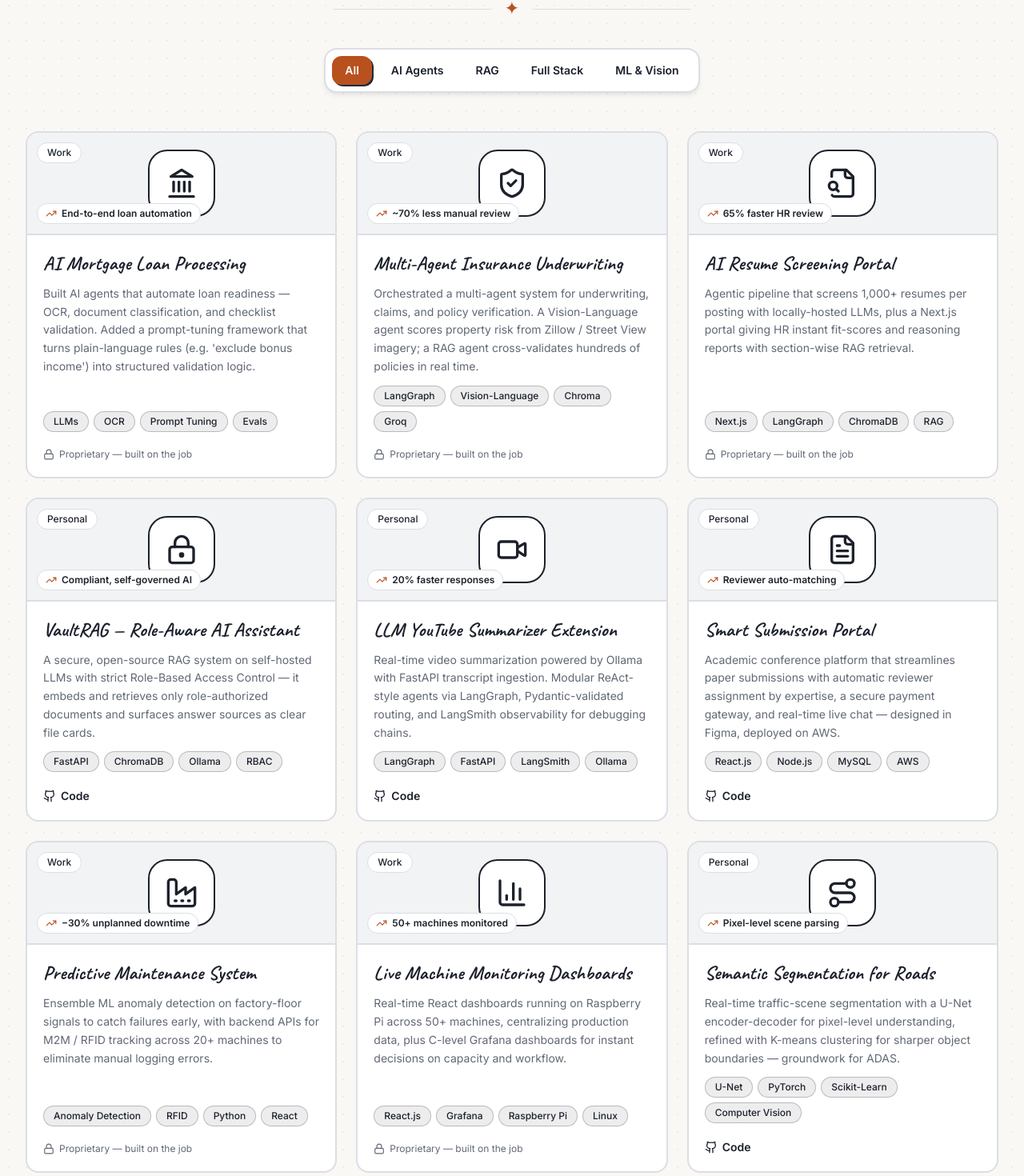
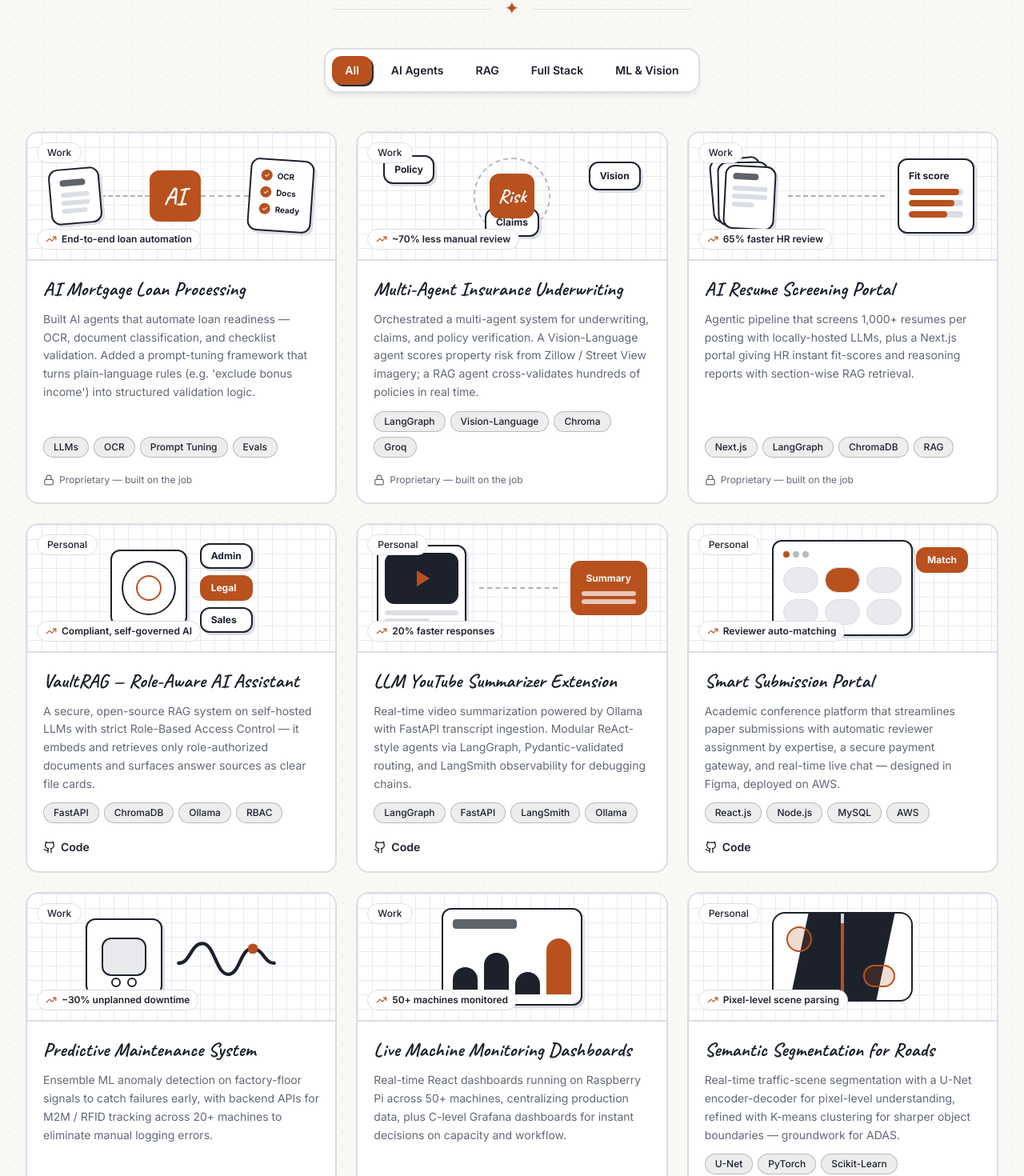
Before and after one commit to shashank1730/Portfolio-Website, a React (Vite) app: page / in a window 1280 px wide. Shown: the part 2688-4158 px from the top of the page at 80% size. Built offline with nearby package versions, Linux system fonts and the light colour scheme.

Commit message:
Replace project icons with custom workflow visuals
Co-authored-by: shashank nallabothu <shashank1730@users.noreply.github.com>

```diff
--- a/src/components/ProjectsSection.tsx
+++ b/src/components/ProjectsSection.tsx
@@ -1,33 +1,201 @@
 import { useState } from "react";
 import {
-  BarChart3,
   ExternalLink,
-  Factory,
-  FileSearch,
-  FileText,
   Github,
-  Landmark,
   Lock,
-  LockKeyhole,
-  Route,
-  ShieldCheck,
   TrendingUp,
-  Video,
-  type LucideIcon,
 } from "lucide-react";
 import { buildMailto } from "@/lib/site";
+
+type VisualVariant =
+  | "loan"
+  | "insurance"
+  | "resume"
+  | "vault"
+  | "youtube"
+  | "portal"
+  | "maintenance"
+  | "dashboard"
+  | "road";
 
 type Project = {
   title: string;
   description: string;
   tags: string[];
   category: string;
-  icon: LucideIcon;
+  visual: VisualVariant;
   impact: string;
   kind: "Work" | "Personal";
   liveUrl?: string;
   githubUrl?: string;
   confidential?: boolean;
+};
+
+const ProjectVisual = ({ variant }: { variant: VisualVariant }) => {
+  const nodeClass =
+    "rounded-xl border-2 border-foreground bg-card shadow-[3px_3px_0px_0px_hsl(var(--border))]";
+  const accentNode = "rounded-xl border-2 border-primary bg-primary text-primary-foreground";
+  const connector = "h-0.5 flex-1 border-t-2 border-dashed border-foreground/35";
+
+  const visuals: Record<VisualVariant, JSX.Element> = {
+    loan: (
+      <div className="relative flex h-full items-center justify-center px-7">
+        <div className={`${nodeClass} w-16 rotate-[-5deg] p-3 transition-transform duration-300 group-hover:-translate-y-1`}>
+          <div className="mb-2 h-2 w-8 rounded bg-foreground/70" />
+          <div className="space-y-1">
+            <div className="h-1.5 rounded bg-border" />
+            <div className="h-1.5 rounded bg-border" />
+            <div className="h-1.5 w-8 rounded bg-border" />
+          </div>
+        </div>
+        <div className={connector} />
+        <div className={`${accentNode} grid h-16 w-16 place-items-center font-display text-3xl font-bold transition-transform duration-300 group-hover:scale-110`}>
+          AI
+        </div>
+        <div className={connector} />
+        <div className={`${nodeClass} w-20 rotate-[4deg] p-3 transition-transform duration-300 group-hover:-translate-y-1`}>
+          {["OCR", "Docs", "Ready"].map((item) => (
+            <div key={item} className="mb-1.5 flex items-center gap-1.5 text-[0.62rem] font-bold">
+              <span className="grid h-3.5 w-3.5 place-items-center rounded-full bg-primary text-[0.5rem] text-primary-foreground">✓</span>
+              {item}
+            </div>
+          ))}
+        </div>
+      </div>
+    ),
+    insurance: (
+      <div className="relative flex h-full items-center justify-center">
+        <div className="absolute h-24 w-24 rounded-full border-2 border-dashed border-foreground/30 transition-transform duration-500 group-hover:rotate-45" />
+        <div className="absolute h-14 w-14 rounded-full border-2 border-primary/60" />
+        <div className={`${accentNode} z-10 grid h-14 w-14 place-items-center font-display text-2xl font-bold`}>Risk</div>
+        <div className={`${nodeClass} absolute left-8 top-7 px-3 py-2 text-xs font-bold transition-transform duration-300 group-hover:-translate-x-1`}>Policy</div>
+        <div className={`${nodeClass} absolute right-8 top-9 px-3 py-2 text-xs font-bold transition-transform duration-300 group-hover:translate-x-1`}>Vision</div>
+        <div className={`${nodeClass} absolute bottom-7 px-3 py-2 text-xs font-bold transition-transform duration-300 group-hover:translate-y-1`}>Claims</div>
+      </div>
+    ),
+    resume: (
+      <div className="relative flex h-full items-center justify-center gap-4 px-7">
+        <div className="relative h-24 w-20">
+          {[0, 1, 2].map((i) => (
+            <div
+              key={i}
+              className={`${nodeClass} absolute h-20 w-16 p-2 transition-transform duration-300 group-hover:-translate-y-1`}
+              style={{ left: i * 8, top: i * 5, transform: `rotate(${i * 4 - 5}deg)` }}
+            >
+              <div className="mb-2 h-2 w-8 rounded bg-foreground/70" />
+              <div className="space-y-1">
+                <div className="h-1.5 rounded bg-border" />
+                <div className="h-1.5 rounded bg-border" />
+                <div className="h-1.5 w-7 rounded bg-border" />
+              </div>
+            </div>
+          ))}
+        </div>
+        <div className={connector} />
+        <div className={`${nodeClass} w-24 p-3`}>
+          <p className="mb-2 text-xs font-bold">Fit score</p>
+          {[92, 84, 71].map((width) => (
+            <div key={width} className="mb-1.5 h-2 overflow-hidden rounded-full bg-border">
+              <div className="h-full rounded-full bg-primary transition-all duration-500 group-hover:w-full" style={{ width: `${width}%` }} />
+            </div>
+          ))}
+        </div>
+      </div>
+    ),
+    vault: (
+      <div className="relative flex h-full items-center justify-center gap-4">
+        <div className={`${nodeClass} h-24 w-24 rounded-full p-3 transition-transform duration-500 group-hover:rotate-12`}>
+          <div className="grid h-full place-items-center rounded-full border-2 border-foreground">
+            <div className="h-8 w-8 rounded-full border-2 border-primary" />
+          </div>
+        </div>
+        <div className="space-y-2">
+          {["Admin", "Legal", "Sales"].map((role) => (
+            <div key={role} className={`${role === "Legal" ? accentNode : nodeClass} px-3 py-1.5 text-xs font-bold`}>
+              {role}
+            </div>
+          ))}
+        </div>
+      </div>
+    ),
+    youtube: (
+      <div className="relative flex h-full items-center justify-center gap-4 px-6">
+        <div className={`${nodeClass} w-28 p-2`}>
+          <div className="grid h-16 place-items-center rounded-xl border-2 border-foreground bg-foreground">
+            <div className="ml-1 h-0 w-0 border-y-[10px] border-l-[16px] border-y-transparent border-l-primary" />
+          </div>
+          <div className="mt-2 space-y-1">
+            <div className="h-1.5 rounded bg-border" />
+            <div className="h-1.5 w-14 rounded bg-border" />
+          </div>
+        </div>
+        <div className={connector} />
+        <div className={`${accentNode} w-24 p-3 text-center text-xs font-bold transition-transform duration-300 group-hover:-rotate-3`}>
+          Summary
+          <div className="mt-2 space-y-1">
+            <div className="h-1.5 rounded bg-primary-foreground/70" />
+            <div className="h-1.5 rounded bg-primary-foreground/70" />
+          </div>
+        </div>
+      </div>
+    ),
+    portal: (
+      <div className="relative flex h-full items-center justify-center px-7">
+        <div className={`${nodeClass} w-44 p-3 transition-transform duration-300 group-hover:-translate-y-1`}>
+          <div className="mb-3 flex gap-1">
+            <span className="h-2 w-2 rounded-full bg-primary" />
+            <span className="h-2 w-2 rounded-full bg-foreground/30" />
+            <span className="h-2 w-2 rounded-full bg-foreground/30" />
+          </div>
+          <div className="grid grid-cols-3 gap-2">
+            {[1, 2, 3, 4, 5, 6].map((i) => (
+              <div key={i} className={`h-8 rounded-lg border border-border ${i === 2 ? "bg-primary" : "bg-secondary"}`} />
+            ))}
+          </div>
+        </div>
+        <div className={`${accentNode} absolute right-9 top-7 px-3 py-1.5 text-xs font-bold`}>Match</div>
+      </div>
+    ),
+    maintenance: (
+      <div className="relative flex h-full items-center justify-center gap-4 px-7">
+        <div className={`${nodeClass} grid h-24 w-24 place-items-center`}>
+          <div className="h-12 w-14 rounded-xl border-2 border-foreground bg-secondary" />
+          <div className="absolute mt-16 flex gap-2">
+            <span className="h-3 w-3 rounded-full border-2 border-foreground bg-card" />
+            <span className="h-3 w-3 rounded-full border-2 border-foreground bg-card" />
+          </div>
+        </div>
+        <svg viewBox="0 0 120 55" className="h-20 w-32 overflow-visible">
+          <path d="M4 35 C18 35 18 12 32 12 S48 48 62 48 S76 18 90 18 S104 35 116 35" fill="none" stroke="hsl(var(--foreground))" strokeWidth="4" strokeLinecap="round" />
+          <circle cx="91" cy="18" r="6" fill="hsl(var(--primary))" className="transition-transform duration-300 group-hover:scale-125" />
+        </svg>
+      </div>
+    ),
+    dashboard: (
+      <div className="relative flex h-full items-center justify-center px-7">
+        <div className={`${nodeClass} w-44 p-3`}>
+          <div className="mb-3 h-3 w-20 rounded bg-foreground/70" />
+          <div className="grid grid-cols-4 items-end gap-2">
+            {[34, 52, 28, 70].map((height, i) => (
+              <div key={height} className={`${i === 3 ? "bg-primary" : "bg-foreground"} rounded-t-lg transition-all duration-500 group-hover:h-20`} style={{ height }} />
+            ))}
+          </div>
+        </div>
+      </div>
+    ),
+    road: (
+      <div className="relative flex h-full items-center justify-center">
+        <div className="relative h-28 w-44 overflow-hidden rounded-2xl border-2 border-foreground bg-card">
+          <div className="absolute inset-x-8 top-0 h-full skew-x-[-12deg] bg-foreground" />
+          <div className="absolute left-1/2 top-0 h-full w-1 -translate-x-1/2 bg-card/80 [background-image:linear-gradient(to_bottom,transparent_0_12px,hsl(var(--primary))_12px_24px)]" />
+          <div className="absolute left-4 top-4 h-8 w-8 rounded-lg border-2 border-primary bg-primary/20 transition-transform duration-300 group-hover:translate-x-4" />
+          <div className="absolute bottom-4 right-5 h-7 w-10 rounded-lg border-2 border-primary bg-primary/20 transition-transform duration-300 group-hover:-translate-x-4" />
+        </div>
+      </div>
+    ),
+  };
+
+  return visuals[variant];
 };
 
 const ProjectsSection = () => {
@@ -42,7 +210,7 @@ const ProjectsSection = () => {
         "Built AI agents that automate loan readiness — OCR, document classification, and checklist validation. Added a prompt-tuning framework that turns plain-language rules (e.g. 'exclude bonus income') into structured validation logic.",
       tags: ["LLMs", "OCR", "Prompt Tuning", "Evals"],
       category: "AI Agents",
-      icon: Landmark,
+      visual: "loan",
       impact: "End-to-end loan automation",
       kind: "Work",
       confidential: true,
@@ -53,7 +221,7 @@ const ProjectsSection = () => {
         "Orchestrated a multi-agent system for underwriting, claims, and policy verification. A Vision-Language agent scores property risk from Zillow / Street View imagery; a RAG agent cross-validates hundreds of policies in real time.",
       tags: ["LangGraph", "Vision-Language", "Chroma", "Groq"],
       category: "AI Agents",
-      icon: ShieldCheck,
+      visual: "insurance",
       impact: "~70% less manual review",
       kind: "Work",
       confidential: true,
@@ -64,7 +232,7 @@ const ProjectsSection = () => {
         "Agentic pipeline that screens 1,000+ resumes per posting with locally-hosted LLMs, plus a Next.js portal giving HR instant fit-scores and reasoning reports with section-wise RAG retrieval.",
       tags: ["Next.js", "LangGraph", "ChromaDB", "RAG"],
       category: "Full Stack",
-      icon: FileSearch,
+      visual: "resume",
       impact: "65% faster HR review",
       kind: "Work",
       confidential: true,
@@ -75,7 +243,7 @@ const ProjectsSection = () => {
         "A secure, open-source RAG system on self-hosted LLMs with strict Role-Based Access Control — it embeds and retrieves only role-authorized documents and surfaces answer sources as clear file cards.",
       tags: ["FastAPI", "ChromaDB", "Ollama", "RBAC"],
       category: "RAG",
-      icon: LockKeyhole,
+      visual: "vault",
       impact: "Compliant, self-governed AI",
       kind: "Personal",
       githubUrl: "https://github.com/shashank1730",
@@ -86,7 +254,7 @@ const ProjectsSection = () => {
         "Real-time video summarization powered by Ollama with FastAPI transcript ingestion. Modular ReAct-style agents via LangGraph, Pydantic-validated routing, and LangSmith observability for debugging chains.",
       tags: ["LangGraph", "FastAPI", "LangSmith", "Ollama"],
       category: "RAG",
-      icon: Video,
+      visual: "youtube",
       impact: "20% faster responses",
       kind: "Personal",
       githubUrl: "https://github.com/shashank1730",
@@ -97,7 +265,7 @@ const ProjectsSection = () => {
         "Academic conference platform that streamlines paper submissions with automatic reviewer assignment by expertise, a secure payment gateway, and real-time live chat — designed in Figma, deployed on AWS.",
       tags: ["React.js", "Node.js", "MySQL", "AWS"],
       category: "Full Stack",
-      icon: FileText,
+      visual: "portal",
       impact: "Reviewer auto-matching",
       kind: "Personal",
       githubUrl: "https://github.com/shashank1730",
@@ -108,7 +276,7 @@ const ProjectsSection = () => {
         "Ensemble ML anomaly detection on factory-floor signals to catch failures early, with backend APIs for M2M / RFID tracking across 20+ machines to eliminate manual logging errors.",
       tags: ["Anomaly Detection", "RFID", "Python", "React"],
       category: "ML & Vision",
-      icon: Factory,
+      visual: "maintenance",
       impact: "−30% unplanned downtime",
       kind: "Work",
       confidential: true,
@@ -119,7 +287,7 @@ const ProjectsSection = () => {
         "Real-time React dashboards running on Raspberry Pi across 50+ machines, centralizing production data, plus C-level Grafana dashboards for instant decisions on capacity and workflow.",
       tags: ["React.js", "Grafana", "Raspberry Pi", "Linux"],
       category: "Full Stack",
-      icon: BarChart3,
+      visual: "dashboard",
       impact: "50+ machines monitored",
       kind: "Work",
       confidential: true,
@@ -130,7 +298,7 @@ const ProjectsSection = () => {
         "Real-time traffic-scene segmentation with a U-Net encoder-decoder for pixel-level understanding, refined with K-means clustering for sharper object boundaries — groundwork for ADAS.",
       tags: ["U-Net", "PyTorch", "Scikit-Learn", "Computer Vision"],
       category: "ML & Vision",
-      icon: Route,
+      visual: "road",
       impact: "Pixel-level scene parsing",
       kind: "Personal",
       githubUrl: "https://github.com/shashank1730",
@@ -178,19 +346,15 @@ const ProjectsSection = () => {
 
         {/* Projects Grid */}
         <div className="grid sm:grid-cols-2 lg:grid-cols-3 gap-6">
-          {filteredProjects.map((project, index) => {
-            const ProjectIcon = project.icon;
-            return (
+          {filteredProjects.map((project, index) => (
             <article
               key={index}
               className="sketch-card group flex flex-col p-0 overflow-hidden animate-fade-up"
               style={{ animationDelay: `${index * 60}ms` }}
             >
               {/* Header band */}
-              <div className="relative h-32 border-b-2 border-border bg-secondary/55 flex items-center justify-center">
-                <div className="rounded-3xl border-2 border-foreground bg-card p-5 transition-transform duration-300 group-hover:scale-110 group-hover:-rotate-6 group-hover:shadow-[5px_5px_0px_0px_hsl(var(--foreground))]">
-                  <ProjectIcon className="h-10 w-10 text-foreground" />
-                </div>
+              <div className="relative h-40 border-b-2 border-border bg-[linear-gradient(90deg,hsl(var(--secondary))_1px,transparent_1px),linear-gradient(hsl(var(--secondary))_1px,transparent_1px)] bg-[size:18px_18px]">
+                <ProjectVisual variant={project.visual} />
                 <span className="absolute top-3 left-3 chip bg-card border-border text-foreground">
                   {project.kind}
                 </span>
@@ -255,8 +419,7 @@ const ProjectsSection = () => {
                 </div>
               </div>
             </article>
-            );
-          })}
+          ))}
         </div>
 
         {/* Call to Action */}
```
